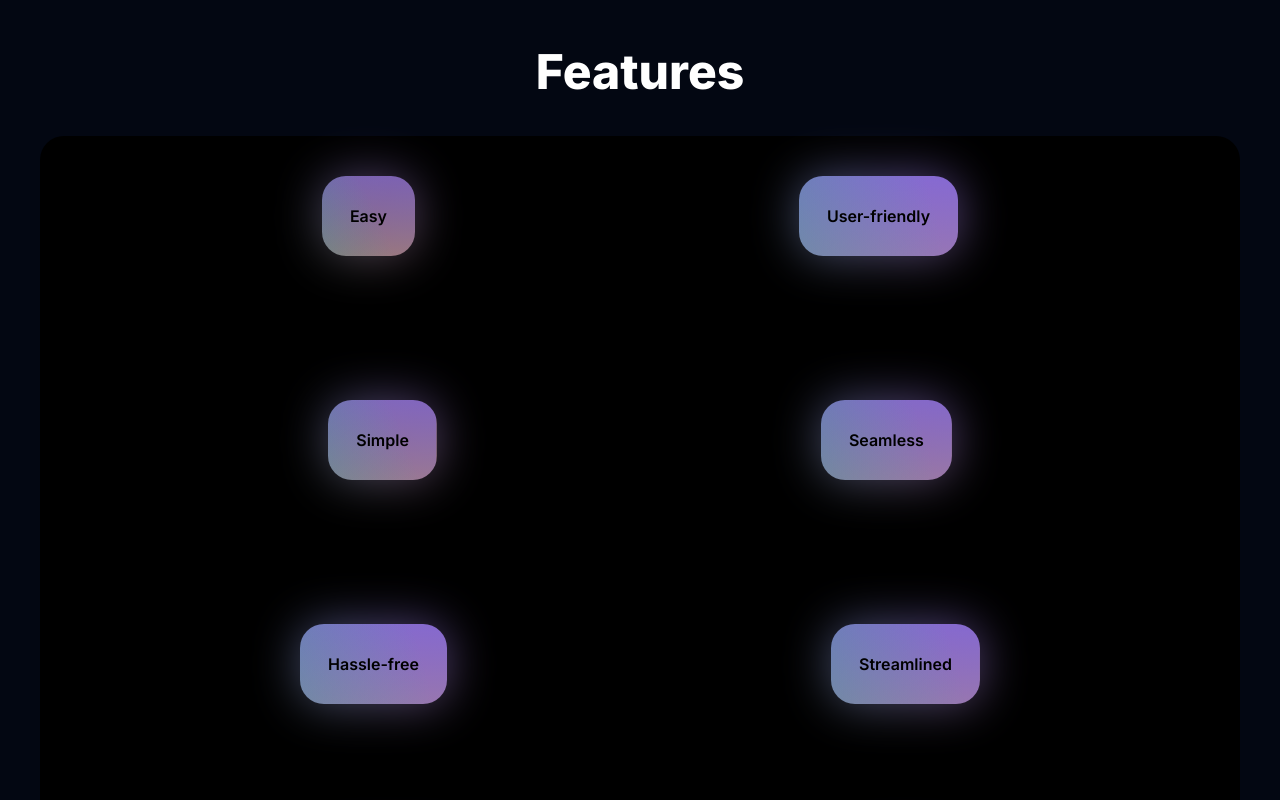
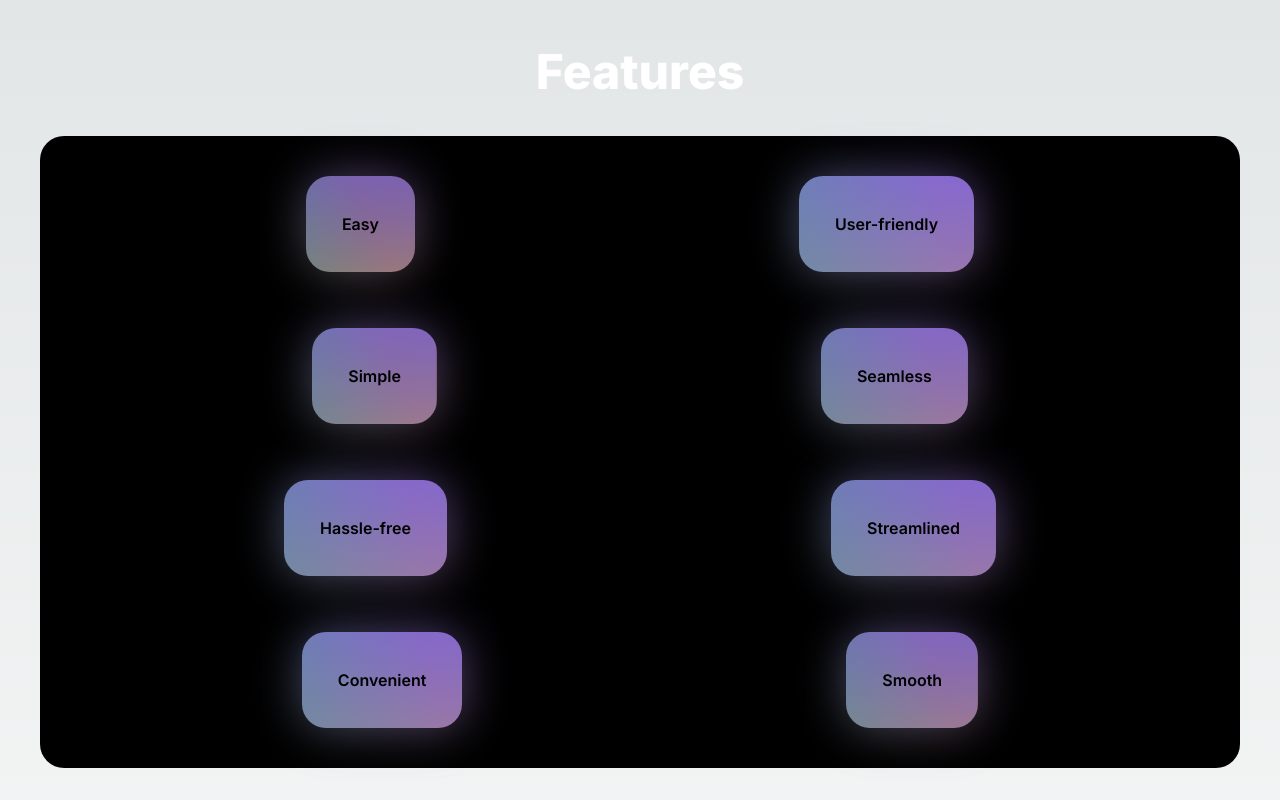
Before and after one commit to 26-PM/eZForm, a Next.js app: page / in a window 1280 px wide. Shown: the part 640-1440 px from the top of the page. Built offline with nearby package versions, Linux system fonts and the light colour scheme.

Commit message:
changed bg color of features section

```diff
--- a/src/components/Featured.tsx
+++ b/src/components/Featured.tsx
@@ -1,27 +1,27 @@
 'use client';
 import React from 'react';
 import Link from 'next/link';
-import { Button } from "./ui/moving-border";
+// import { Button } from "./ui/moving-border";
 import { BackgroundGradient } from './ui/background-gradient';
 
 function Featured() {
   return (
-    <div className='py-12 bg-gray-950'>
+    <div className='py-12 '>
       <div>
         <div className="text-center">
           <h2 className="text-xl font-extrabold text-white sm:text-5xl">Features</h2>
           <p></p>
         </div>
       </div>
-      <div className='m-10 flex text-center justify-center gap-x-96 gap-y-36 flex-wrap font-semibold bg-black p-10 rounded-3xl'>
-        <BackgroundGradient><div className="flex justify-center p-6">Easy</div></BackgroundGradient>
-        <BackgroundGradient><div className="flex justify-center p-6">User-friendly</div></BackgroundGradient>
-        <BackgroundGradient><div className="flex justify-center p-6">Simple</div></BackgroundGradient>
-        <BackgroundGradient><div className="flex justify-center p-6">Seamless</div></BackgroundGradient>
-        <BackgroundGradient><div className="flex justify-center p-6">Hassle-free</div></BackgroundGradient>
-        <BackgroundGradient><div className="flex justify-center p-6">Streamlined</div></BackgroundGradient>
-        <BackgroundGradient><div className="flex justify-center p-6">Convenient</div></BackgroundGradient>
-        <BackgroundGradient><div className="flex justify-center p-6">Smooth</div></BackgroundGradient>
+      <div className='m-10 flex text-center justify-center gap-x-96 gap-y-14 flex-wrap font-semibold bg-black p-10 rounded-3xl'>
+        <BackgroundGradient><div className="flex justify-center p-8">Easy</div></BackgroundGradient>
+        <BackgroundGradient><div className="flex justify-center p-8">User-friendly</div></BackgroundGradient>
+        <BackgroundGradient><div className="flex justify-center p-8">Simple</div></BackgroundGradient>
+        <BackgroundGradient><div className="flex justify-center p-8">Seamless</div></BackgroundGradient>
+        <BackgroundGradient><div className="flex justify-center p-8">Hassle-free</div></BackgroundGradient>
+        <BackgroundGradient><div className="flex justify-center p-8">Streamlined</div></BackgroundGradient>
+        <BackgroundGradient><div className="flex justify-center p-8">Convenient</div></BackgroundGradient>
+        <BackgroundGradient><div className="flex justify-center p-8">Smooth</div></BackgroundGradient>
       </div>
       {/* <div className='mt-20 text-center'>
         <Link href={"/"}>
```
